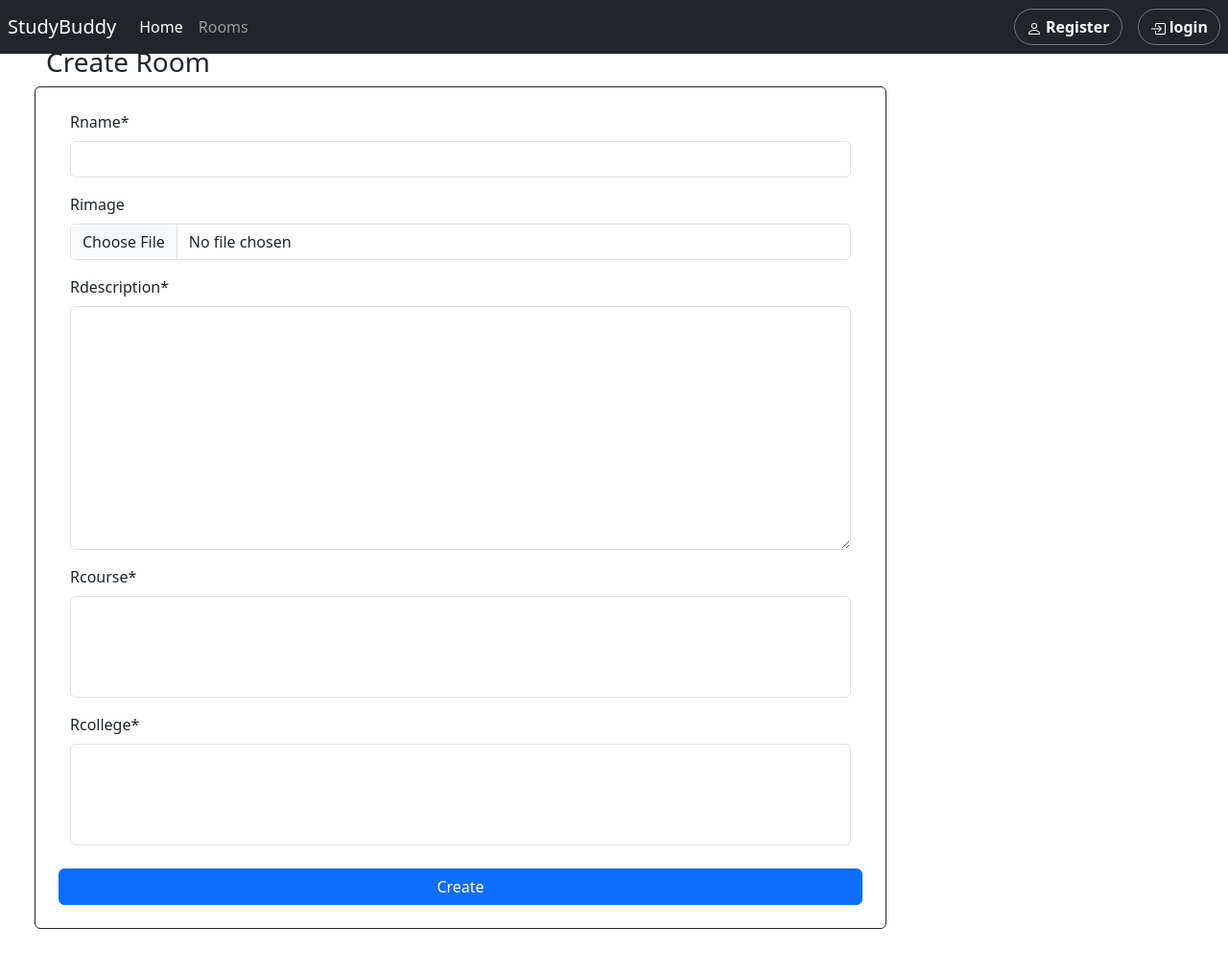
After one commit to Aakash47/studybuddy, a Django app: page /chat/createroom/ in a window 1280 px wide. The commit adds this page. Shown: the whole page at 96% size. Run offline with Django 4.2, Linux system fonts and the light colour scheme; lists and menus that the app fills with data are empty; some libraries are stand-ins or nearby versions.

Commit message:
added pages for rooms

```diff
--- /dev/null
+++ b/chatroom/forms.py
@@ -0,0 +1,8 @@
+from django import forms
+from chatroom import models as chatroom_model
+
+class CreateroomForm(forms.ModelForm):
+
+    class Meta:
+        model = chatroom_model.Room
+        fields = ['rname','rimage','rdescription','rcourse', 'rcollege']
--- a/chatroom/models.py
+++ b/chatroom/models.py
@@ -12,11 +12,11 @@ class Room(models.Model):
     rimage = models.ImageField(upload_to="images/", null=True, blank=True)
     ruser = models.ManyToManyField(User, related_name="ruser", blank=True)
     rname = models.CharField(max_length=100)
-    rdescriprtion = models.TextField()
+    rdescription = models.TextField()
     rcourse = models.ManyToManyField(user_model.Usercourse, related_name="rcourse")
     rcollege = models.ManyToManyField(user_model.Usercollege, related_name="rcollege")
-    rcreated_by = models.ForeignKey(User, on_delete=models.PROTECT, related_name="rcreatedby")
-    rcreated_on = models.DateTimeField()
+    rcreated_by = models.ForeignKey(User, on_delete=models.PROTECT, related_name="rcreatedby", blank=True, null=True)
+    rcreated_on = models.DateTimeField(auto_now=True, blank=True)
 
     def save(self, *args, **kwargs):
         if not self.rslug:
--- /dev/null
+++ b/chatroom/templates/chatroom/createroom.html
@@ -0,0 +1,17 @@
+{% extends 'user/main_nav.html' %}
+{% load static %}
+{% load crispy_forms_tags %}
+{% block title %}Create Room{% endblock %}
+{% block main %}
+
+<form action="." method="post" enctype="multipart/form-data">
+    {% csrf_token %}
+    <div class="m-5">
+        <h3>Create Room</h3>
+        <div class="form-group row w-75 p-4  border border-dark rounded">
+            {{form|crispy}}
+            <button type="submit" class="btn btn-primary mt-2">Create</button>
+        </div>
+    </div>
+</form>
+{% endblock %}
--- a/chatroom/urls.py
+++ b/chatroom/urls.py
@@ -1,6 +1,9 @@
 from django.urls import path
-from user import views as user_view
+from chatroom import views as chatroom_view
 
 urlpatterns = [
-
+    path('createroom/', chatroom_view.CreateRoom, name="createroom"),
+    path('myroom/', chatroom_view.MyRooms, name="myroom"),
+    path('allroom/', chatroom_view.AllRooms, name="allroom"),
+    path('chat/', chatroom_view.chat, name="chat"),
 ]
--- a/chatroom/views.py
+++ b/chatroom/views.py
@@ -1,3 +1,39 @@
-from django.shortcuts import render
+from django.shortcuts import render, redirect
+from chatroom import forms as room_form
+from chatroom import models as chatroom_model
+# Create your views here.
 
-# Create your views here.
+def MyRooms(request):
+
+    rooms = chatroom_model.Room.objects.filter(rcreated_by=request.user)
+    context={
+        "rooms":rooms
+    }
+    return render(request, "chatroom/rooms.html", context)
+
+def AllRooms(request):
+    rooms = chatroom_model.Room.objects.all()
+    context={
+        "rooms":rooms
+    }
+    return render(request, "chatroom/rooms.html", context)
+
+def CreateRoom(request):
+    form = room_form.CreateroomForm()
+
+    if request.method == "POST":
+        form = room_form.CreateroomForm(request.POST, request.FILES)
+        if form.is_valid():
+            print(request.user.id)
+            form.instance.rcreated_by=request.user
+            form.save()
+            return redirect('home')
+
+    context = {
+        'form':form
+    }
+
+    return render(request, 'chatroom/createroom.html', context)
+
+def chat(request):
+    return render(request, 'chatroom/chat.html')
--- a/user/templates/user/main_nav.html
+++ b/user/templates/user/main_nav.html
@@ -5,10 +5,11 @@
     <meta name="viewport" content="width=device-width, initial-scale=1.0">
     <title>{% block title%}{% endblock %} | StudyBuddy</title>
     <link href="https://cdn.jsdelivr.net/npm/bootstrap@5.3.2/dist/css/bootstrap.min.css" rel="stylesheet" integrity="sha384-T3c6CoIi6uLrA9TneNEoa7RxnatzjcDSCmG1MXxSR1GAsXEV/Dwwykc2MPK8M2HN" crossorigin="anonymous">
+    <script src="https://cdn.jsdelivr.net/npm/bootstrap@5.3.2/dist/js/bootstrap.bundle.min.js" integrity="sha384-C6RzsynM9kWDrMNeT87bh95OGNyZPhcTNXj1NW7RuBCsyN/o0jlpcV8Qyq46cDfL" crossorigin="anonymous"></script>
 </head>
 <body>
     <nav class="navbar navbar-expand-lg navbar-dark bg-dark p-2 fixed-top">
-        <a class="navbar-brand" href="#">StudyBuddy</a>
+        <a class="navbar-brand" href="{% url 'home' %}">StudyBuddy</a>
         <button class="navbar-toggler" type="button" data-toggle="collapse" data-target="#navbarSupportedContent" aria-controls="navbarSupportedContent" aria-expanded="false" aria-label="Toggle navigation">
           <span class="navbar-toggler-icon"></span>
         </button>
@@ -18,6 +19,17 @@
             <li class="nav-item">
               <a class="nav-link active" href="{% url 'home' %}">Home</a>
             </li>
+            <li class="nav-item">
+              <a class="nav-link" href="{% url 'allroom' %}">Rooms</a>
+            </li>
+            {% if request.user.is_authenticated %}
+            <li class="nav-item">
+              <a class="nav-link" href="{% url 'myroom' %}">My Rooms</a>
+            </li>
+            <li class="nav-item">
+              <a class="nav-link" href="{% url 'createroom' %}">Create Room</a>
+            </li>
+            {% endif %}
           </ul>
           <ul class="navbar-nav ms-auto">
             {% if request.user.is_authenticated %}
@@ -52,5 +64,4 @@
       {% block main %}
       {% endblock %}
 </body>
-<script src="https://cdn.jsdelivr.net/npm/bootstrap@5.3.2/dist/js/bootstrap.bundle.min.js" integrity="sha384-C6RzsynM9kWDrMNeT87bh95OGNyZPhcTNXj1NW7RuBCsyN/o0jlpcV8Qyq46cDfL" crossorigin="anonymous"></script>
 </html>
```
Also changed, not shown: chatroom/templates/chatroom/chat.html (added, +7 -0 lines), chatroom/templates/chatroom/rooms.html (added, +23 -0 lines), 1 other file.
